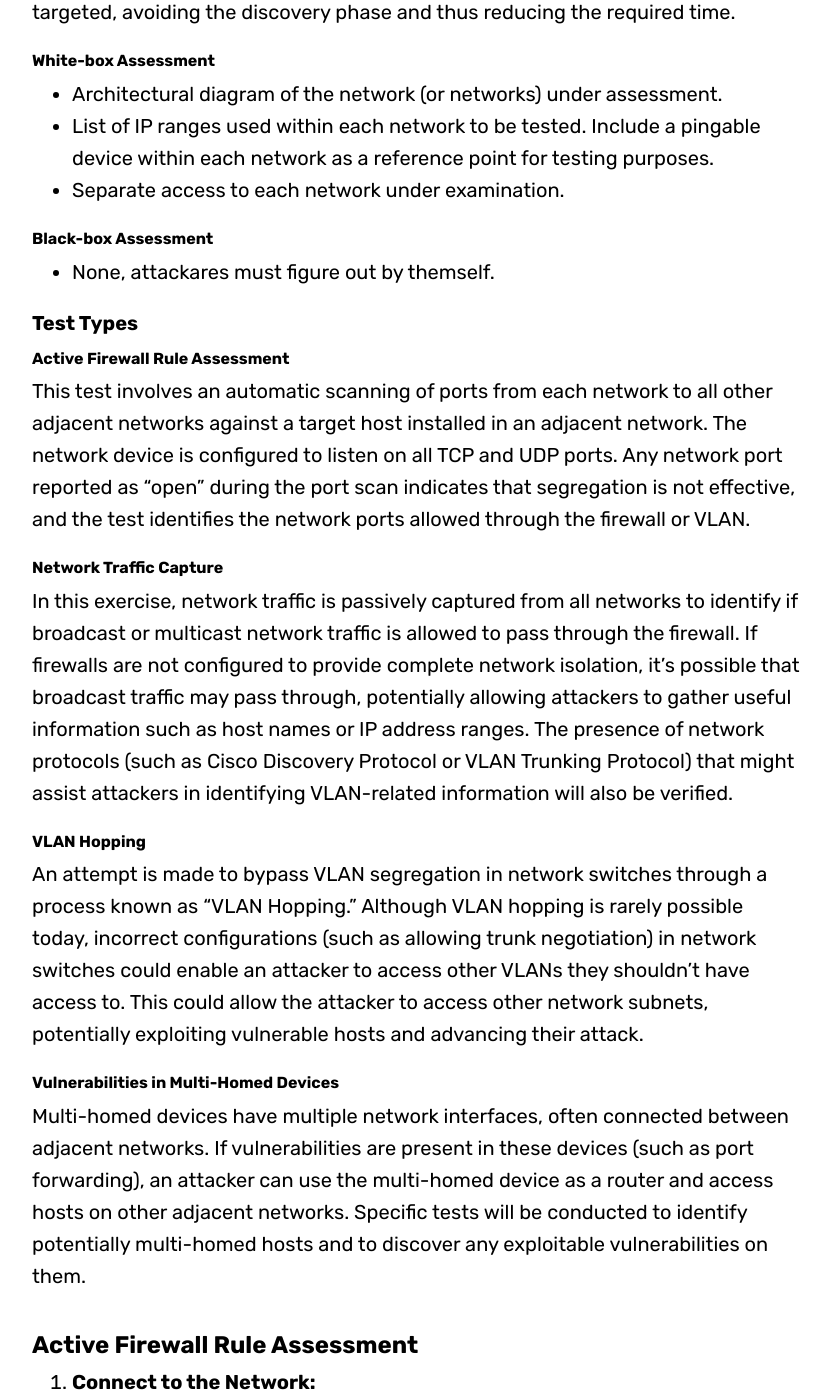
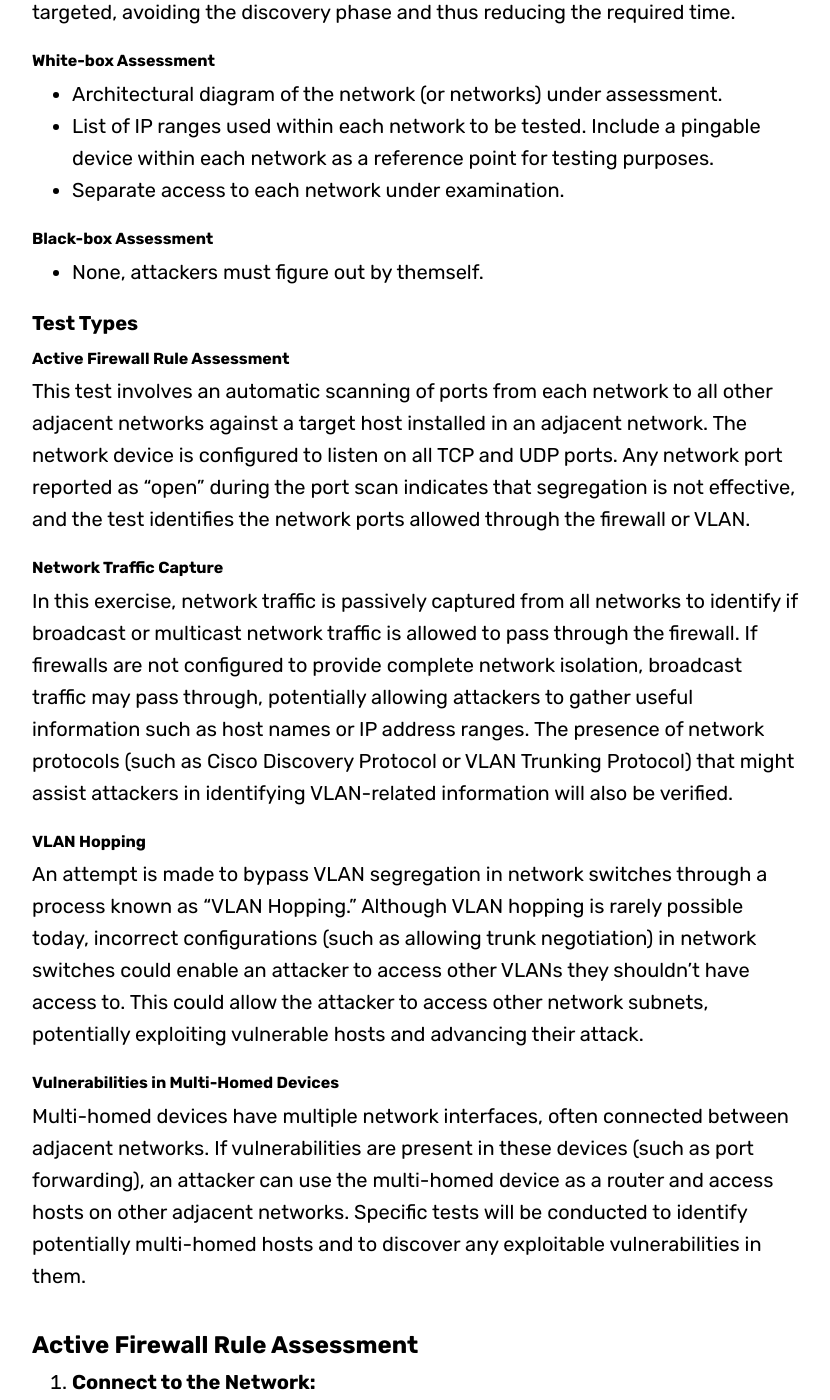
Before and after one commit to blitz0p3rations/blitz0p3rations.github.io, a Jekyll site: the page built from _posts/2022-12-13-Wi-Fi-Segregation-Test-for-Hotels-Airport-Organizations.md, in a window 1280 px wide and 1400 px high, scrolled down 1534 px. Shown: the whole window, without its empty margins (224-1054 px from the left). Built offline with Jekyll 4.4.1, drawn with Linux system fonts in a browser that asks for light colours; some web fonts are replaced.

Commit message:
Update 2022-12-13-Wi-Fi-Segregation-Test-for-Hotels-Airport-Organizations.md

```diff
--- a/_posts/2022-12-13-Wi-Fi-Segregation-Test-for-Hotels-Airport-Organizations.md
+++ b/_posts/2022-12-13-Wi-Fi-Segregation-Test-for-Hotels-Airport-Organizations.md
@@ -24,7 +24,7 @@ There isn't a significant difference in terms of execution between white-box and
 
 #### Black-box Assessment
 
-- None, attackares must figure out by themself.
+- None, attackers must figure out by themself.
 
 ### Test Types
 
@@ -34,7 +34,7 @@ This test involves an automatic scanning of ports from each network to all other
 
 #### Network Traffic Capture
 
-In this exercise, network traffic is passively captured from all networks to identify if broadcast or multicast network traffic is allowed to pass through the firewall. If firewalls are not configured to provide complete network isolation, it's possible that broadcast traffic may pass through, potentially allowing attackers to gather useful information such as host names or IP address ranges. The presence of network protocols (such as Cisco Discovery Protocol or VLAN Trunking Protocol) that might assist attackers in identifying VLAN-related information will also be verified.
+In this exercise, network traffic is passively captured from all networks to identify if broadcast or multicast network traffic is allowed to pass through the firewall. If firewalls are not configured to provide complete network isolation, broadcast traffic may pass through, potentially allowing attackers to gather useful information such as host names or IP address ranges. The presence of network protocols (such as Cisco Discovery Protocol or VLAN Trunking Protocol) that might assist attackers in identifying VLAN-related information will also be verified.
 
 #### VLAN Hopping
 
@@ -42,7 +42,7 @@ An attempt is made to bypass VLAN segregation in network switches through a proc
 
 #### Vulnerabilities in Multi-Homed Devices
 
-Multi-homed devices have multiple network interfaces, often connected between adjacent networks. If vulnerabilities are present in these devices (such as port forwarding), an attacker can use the multi-homed device as a router and access hosts on other adjacent networks. Specific tests will be conducted to identify potentially multi-homed hosts and to discover any exploitable vulnerabilities on them.
+Multi-homed devices have multiple network interfaces, often connected between adjacent networks. If vulnerabilities are present in these devices (such as port forwarding), an attacker can use the multi-homed device as a router and access hosts on other adjacent networks. Specific tests will be conducted to identify potentially multi-homed hosts and to discover any exploitable vulnerabilities in them.
 
 ## Active Firewall Rule Assessment
 
```
